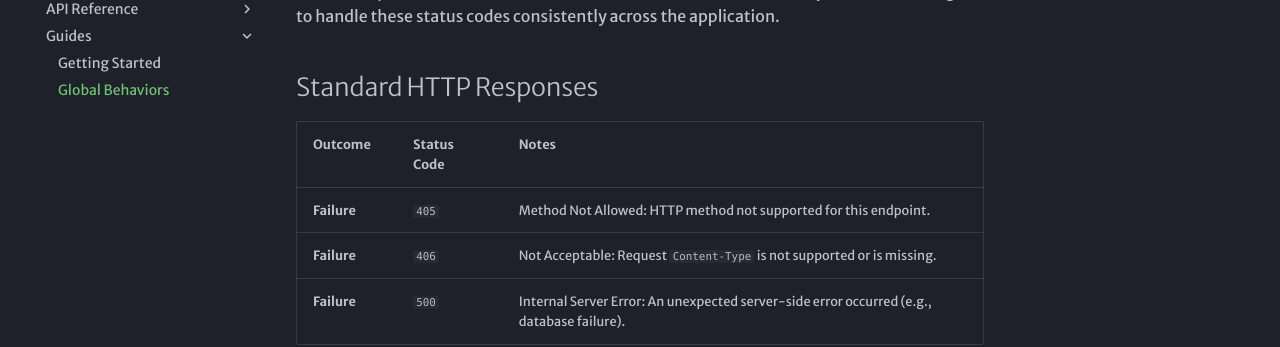
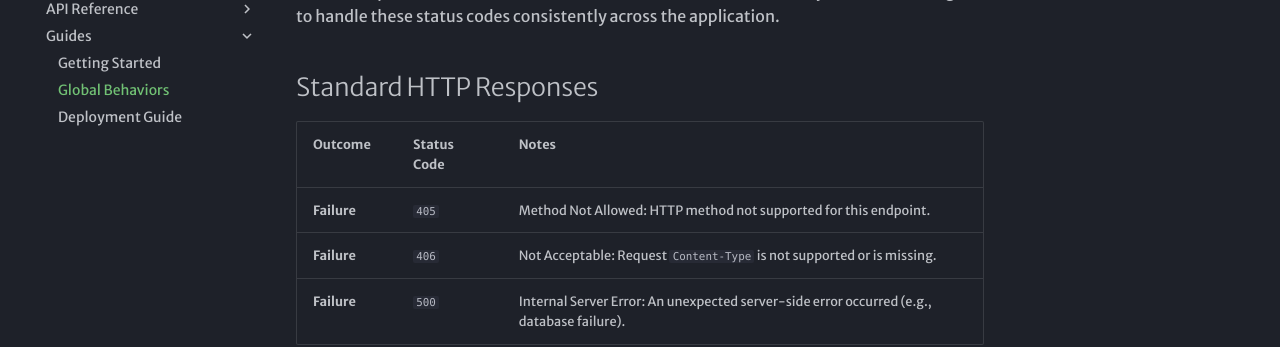
Before and after one commit to IWR2/ProvisionIO, an MkDocs documentation site: the page built from docs/guides/behaviors.md, in a window 1280 px wide. Shown: the part 201-548 px from the top of the page. Built offline with MkDocs 1.6.1 and Material for MkDocs 9.7.7, drawn with Linux system fonts in a browser that asks for light colours; some web fonts are replaced.

Commit message:
Added deployment guide to doc guide.

```diff
--- a/mkdocs.yml
+++ b/mkdocs.yml
@@ -59,6 +59,7 @@ nav:
   - Guides:
       - Getting Started: guides/getting-started.md
       - Global Behaviors: guides/behaviors.md
+      - Deployment Guide: guides/deployment.md
 
 extra:
   social:
```
